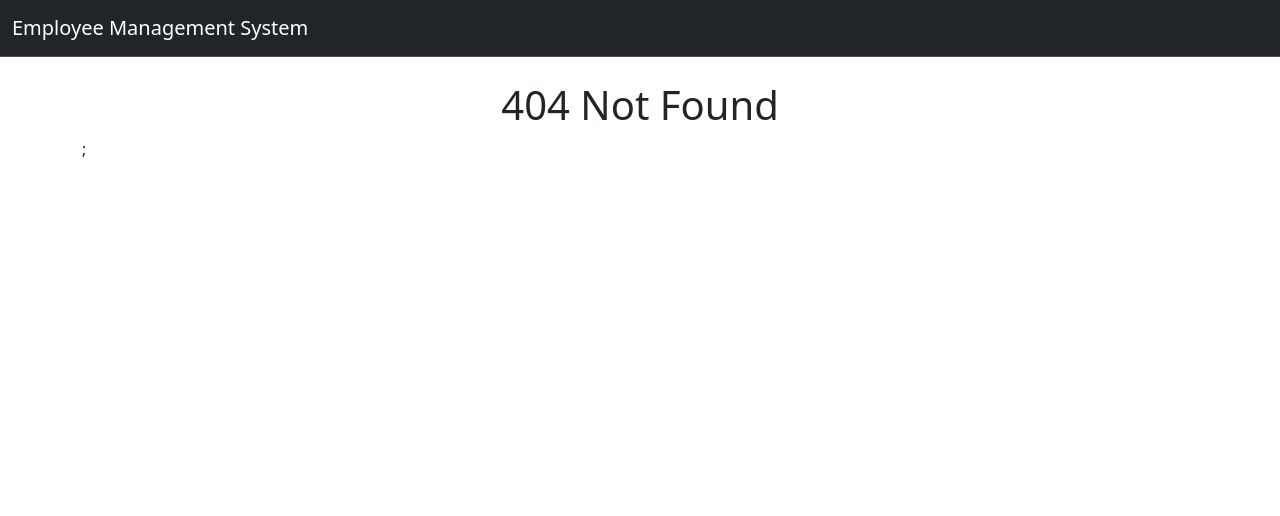
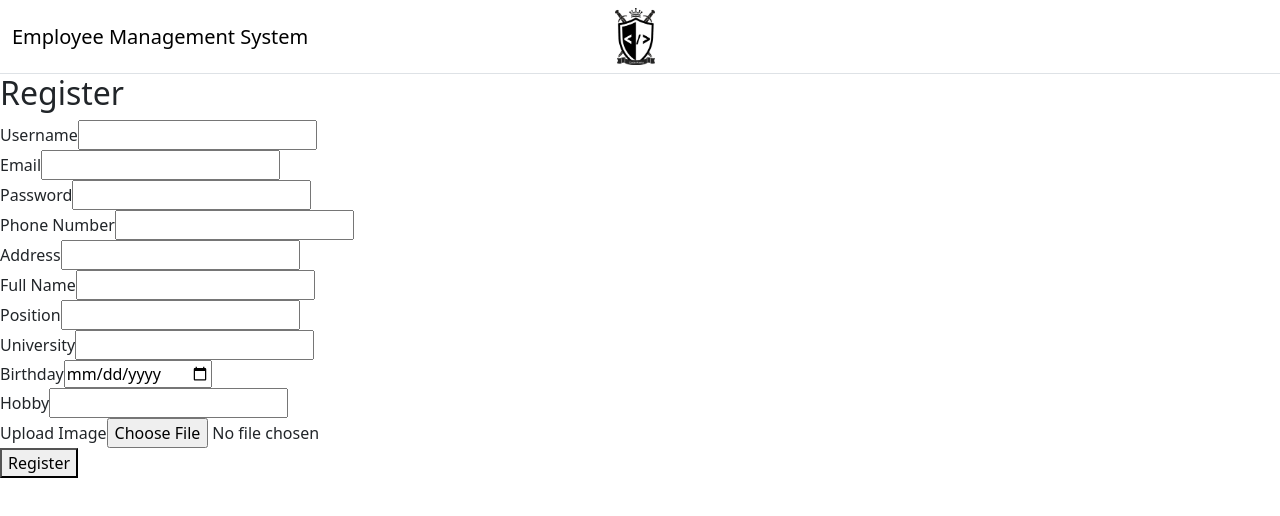
Before and after one commit to nguyentrungtinh2003/crud_employee_frontend, a React (Create React App) app: page /test in a window 1280 px wide. Before the commit this address had no page. Shown: the top 516 px of the page. Built offline with nearby package versions, Linux system fonts and the light colour scheme.

Commit message:
Update frontend build project to deloy

```diff
--- a/src/App.js
+++ b/src/App.js
@@ -12,6 +12,7 @@ import Register from "./Register";
 import AdminPage from "./AdminPage";
 import UserPage from "./UserPage";
 import ViewUser from "./pages/employee/ViewUser";
+import Test from "./pages/Test";
 
 function App() {
   return (
@@ -28,6 +29,7 @@ function App() {
         <Route path="/user" element={<UserPage />} />
         <Route path="/*" element={<NoMatch />} />
         <Route path="*" element={<Navigate to="/login" />} />
+        <Route path="/test" element={<Test></Test>} />
       </Routes>
     </>
   );
--- /dev/null
+++ b/src/pages/Test.js
@@ -0,0 +1,166 @@
+import React, { useState } from "react";
+import axios from "axios";
+
+const Test = () => {
+  // Khai báo state để lưu thông tin form
+  const [username, setUsername] = useState("");
+  const [email, setEmail] = useState("");
+  const [password, setPassword] = useState("");
+  const [phoneNumber, setPhoneNumber] = useState("");
+  const [address, setAddress] = useState("");
+  const [fullName, setFullName] = useState("");
+  const [position, setPosition] = useState("");
+  const [university, setUniversity] = useState("");
+  const [birthDay, setBirthDay] = useState("");
+  const [hobby, setHobby] = useState("");
+  const [img, setImg] = useState(null);
+
+  const handleFileChange = (e) => {
+    setImg(e.target.files[0]); // Lưu file khi người dùng chọn ảnh
+  };
+
+  const handleSubmit = async (e) => {
+    e.preventDefault();
+
+    const formData = new FormData();
+    formData.append(
+      "user",
+      new Blob(
+        [
+          JSON.stringify({
+            username,
+            email,
+            password,
+            phoneNumber,
+            address,
+            fullName,
+            position,
+            university,
+            birthDay,
+            hobby,
+          }),
+        ],
+        { type: "application/json" }
+      )
+    );
+    formData.append("img", img);
+
+    try {
+      const response = await axios.post(
+        "http://localhost:8080/user/register",
+        formData,
+        {
+          headers: {
+            "Content-Type": "multipart/form-data", // Chỉ định loại nội dung multipart
+          },
+        }
+      );
+      console.log(response.data); // In ra kết quả từ server
+    } catch (error) {
+      console.error("Error during registration:", error);
+    }
+  };
+
+  return (
+    <div>
+      <h2>Register</h2>
+      <form onSubmit={handleSubmit} encType="multipart/form-data">
+        <div>
+          <label>Username</label>
+          <input
+            type="text"
+            value={username}
+            onChange={(e) => setUsername(e.target.value)}
+            required
+          />
+        </div>
+        <div>
+          <label>Email</label>
+          <input
+            type="email"
+            value={email}
+            onChange={(e) => setEmail(e.target.value)}
+            required
+          />
+        </div>
+        <div>
+          <label>Password</label>
+          <input
+            type="password"
+            value={password}
+            onChange={(e) => setPassword(e.target.value)}
+            required
+          />
+        </div>
+        <div>
+          <label>Phone Number</label>
+          <input
+            type="text"
+            value={phoneNumber}
+            onChange={(e) => setPhoneNumber(e.target.value)}
+          />
+        </div>
+        <div>
+          <label>Address</label>
+          <input
+            type="text"
+            value={address}
+            onChange={(e) => setAddress(e.target.value)}
+          />
+        </div>
+        <div>
+          <label>Full Name</label>
+          <input
+            type="text"
+            value={fullName}
+            onChange={(e) => setFullName(e.target.value)}
+          />
+        </div>
+        <div>
+          <label>Position</label>
+          <input
+            type="text"
+            value={position}
+            onChange={(e) => setPosition(e.target.value)}
+          />
+        </div>
+        <div>
+          <label>University</label>
+          <input
+            type="text"
+            value={university}
+            onChange={(e) => setUniversity(e.target.value)}
+          />
+        </div>
+        <div>
+          <label>Birthday</label>
+          <input
+            type="date"
+            value={birthDay}
+            onChange={(e) => setBirthDay(e.target.value)}
+          />
+        </div>
+        <div>
+          <label>Hobby</label>
+          <input
+            type="text"
+            value={hobby}
+            onChange={(e) => setHobby(e.target.value)}
+          />
+        </div>
+        <div>
+          <label>Upload Image</label>
+          <input
+            type="file"
+            accept="image/*"
+            onChange={handleFileChange}
+            required
+          />
+        </div>
+        <button type="submit">Register</button>
+      </form>
+    </div>
+  );
+};
+
+export default Test;
--- a/src/pages/header/Header.js
+++ b/src/pages/header/Header.js
@@ -1,14 +1,17 @@
 const Header = () => {
   return (
     <nav
-      className="navbar bg-dark border-bottom border-body"
-      data-bs-theme="dark"
+      className="navbar bg-white border-bottom border-body"
+      data-bs-theme="white"
     >
       <div className="container-fluid">
         <a className="navbar-brand" href="/">
           Employee Management System
         </a>
-
+        <img
+          src="./z6031780215718_9beca72aa28e5d1343272aecef02b5ae.jpg"
+          width={40}
+        ></img>
         <div className="collapse navbar-collapse" id="navbarScroll"></div>
         <a className="navbar-brand" href="#"></a>
         <a className="navbar-brand" href="#"></a>
```
Also changed, not shown: public/z6031780215718_9beca72aa28e5d1343272aecef02b5ae.jpg (added).
